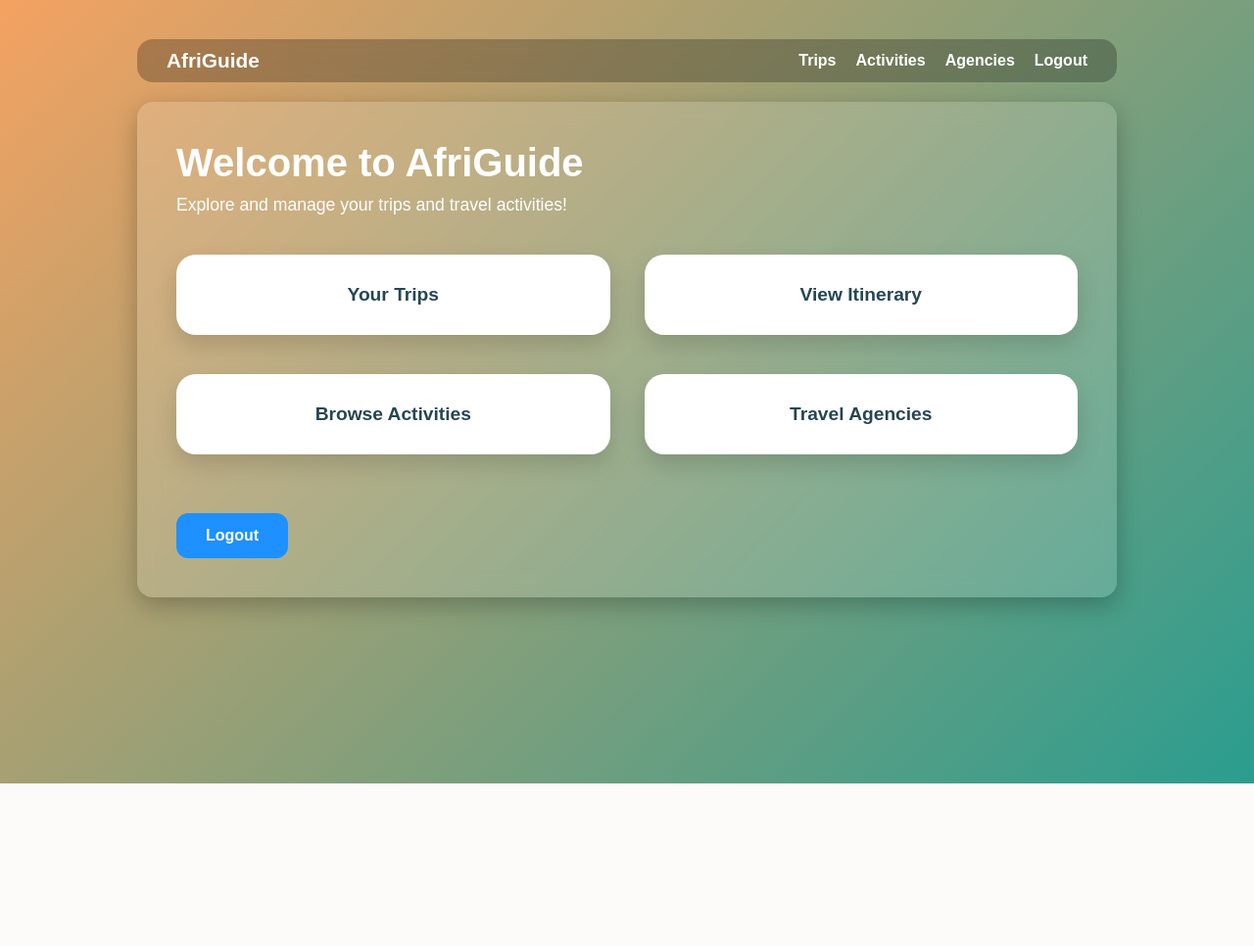
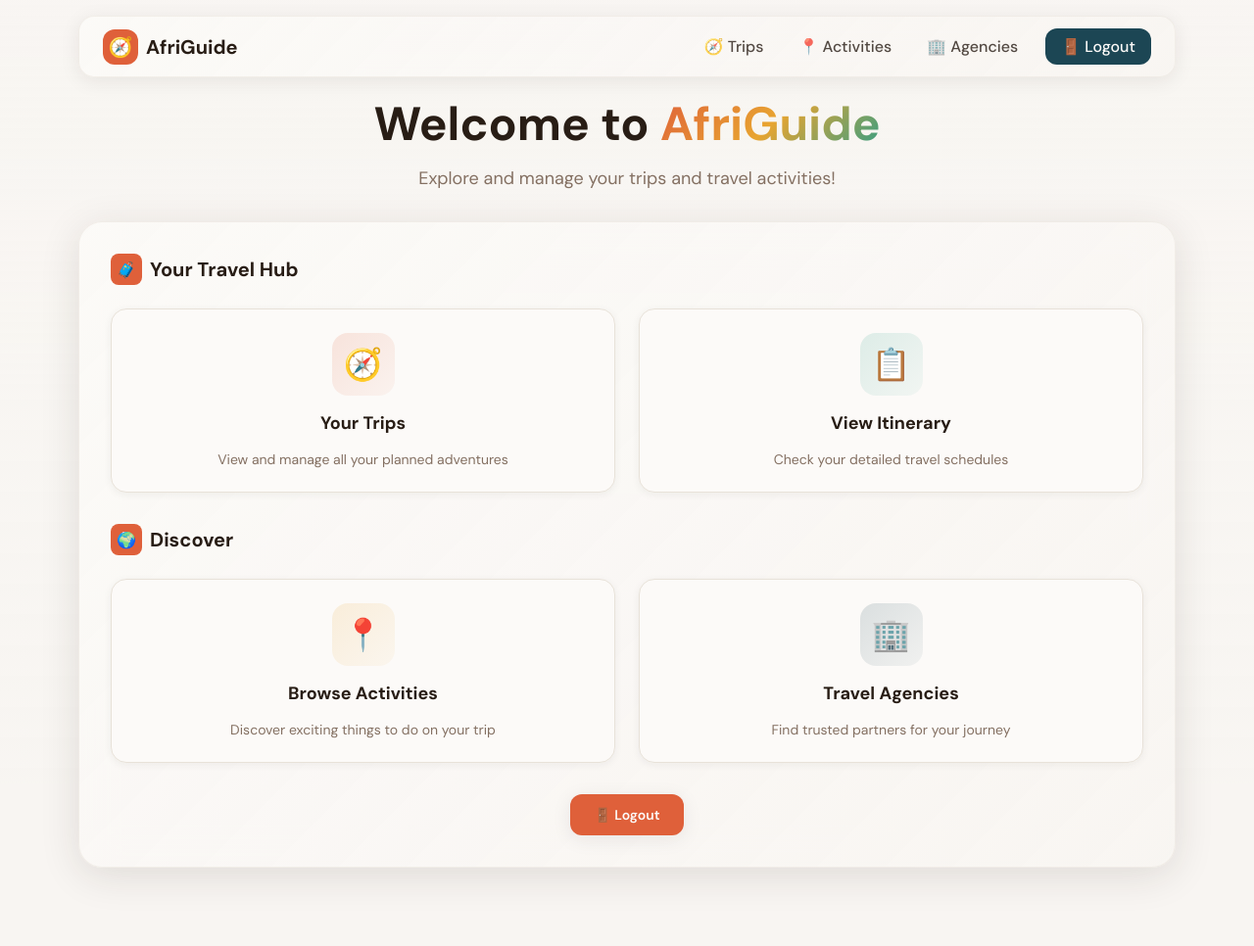
Before and after one commit to A-D-DBS-application/web-application-2025-group-1, a Flask app: template app/templates/home.html in a window 1280 px wide. Shown: the whole page at 98% size. Before the commit the page ends 800 px from the top, so only its background shows below. Run offline with Flask 3, Linux system fonts and the light colour scheme; the template is opened without the code that fills it, so the values that code supplies are empty.

Commit message:
Update home.html

```diff
--- a/app/templates/home.html
+++ b/app/templates/home.html
@@ -1,171 +1,360 @@
 <!DOCTYPE html>
 <html lang="en">
-
 <head>
-    <meta charset="UTF-8">
-    <meta name="viewport" content="width=device-width, initial-scale=1.0">
+  <meta charset="UTF-8" />
+  <meta name="viewport" content="width=device-width, initial-scale=1.0"/>
   <title>AfriGuide | Home</title>
+  <link rel="preconnect" href="https://fonts.googleapis.com">
+  <link rel="preconnect" href="https://fonts.gstatic.com" crossorigin>
+  <link href="https://fonts.googleapis.com/css2?family=DM+Sans:wght@400;500;600;700&display=swap" rel="stylesheet">
   <style>
     * {
+      box-sizing: border-box;
       margin: 0;
       padding: 0;
-            box-sizing: border-box;
-            font-family: "Poppins", sans-serif;
+    }
+
+    :root {
+      --background: hsl(35, 30%, 96%);
+      --foreground: hsl(25, 30%, 12%);
+      --card: hsl(35, 40%, 98%);
+      --card-foreground: hsl(25, 30%, 12%);
+      --primary: hsl(14, 72%, 55%);
+      --primary-foreground: hsl(35, 40%, 98%);
+      --secondary: hsl(195, 50%, 22%);
+      --secondary-foreground: hsl(35, 40%, 98%);
+      --accent: hsl(35, 55%, 90%);
+      --accent-foreground: hsl(25, 30%, 12%);
+      --muted: hsl(35, 20%, 90%);
+      --muted-foreground: hsl(25, 15%, 45%);
+      --teal: hsl(168, 55%, 40%);
+      --teal-foreground: hsl(35, 40%, 98%);
+      --gold: hsl(38, 80%, 55%);
+      --border: hsl(35, 25%, 88%);
+      --radius: 1rem;
+      --shadow-sm: 0 2px 8px hsla(25, 30%, 12%, 0.06);
+      --shadow-md: 0 4px 20px hsla(25, 30%, 12%, 0.08);
+      --shadow-lg: 0 8px 40px hsla(25, 30%, 12%, 0.12);
     }
 
     body {
-            background: linear-gradient(135deg, #f4a261, #2a9d8f);
+      font-family: "DM Sans", system-ui, sans-serif;
+      background: var(--background);
+      color: var(--foreground);
       min-height: 100vh;
-            display: flex;
-            flex-direction: column;
-            align-items: center;
-            color: #fff;
-            padding-top: 40px;
+      -webkit-font-smoothing: antialiased;
+    }
+
+    .bg-overlay {
+      position: fixed;
+      inset: 0;
+      z-index: -1;
+      background: linear-gradient(to bottom,
+        hsla(35, 30%, 96%, 0.8),
+        hsla(35, 30%, 96%, 0.95),
+        var(--background));
     }
 
     nav {
-            background: rgba(0, 0, 0, 0.25);
-            backdrop-filter: blur(8px);
-            padding: 10px 30px;
-            width: 1000px;
-            margin-bottom: 20px;
+      position: sticky;
+      top: 0;
+      z-index: 50;
+      padding: 1rem;
+      max-width: 72rem;
+      margin: 0 auto;
+    }
+
+    .nav-inner {
+      background: linear-gradient(135deg,
+        hsla(35, 40%, 98%, 0.85),
+        hsla(35, 30%, 96%, 0.75));
+      backdrop-filter: blur(20px);
+      -webkit-backdrop-filter: blur(20px);
+      border-radius: 1rem;
+      border: 1px solid hsla(35, 25%, 88%, 0.5);
+      padding: 0.75rem 1.5rem;
+      box-shadow: var(--shadow-md);
       display: flex;
       justify-content: space-between;
       align-items: center;
-            border-radius: 16px;
     }
 
-        nav .logo {
+    .logo {
+      display: flex;
+      align-items: center;
+      gap: 0.5rem;
       font-weight: 700;
-            font-size: 1.3rem;
+      font-size: 1.25rem;
+      color: var(--foreground);
+      text-decoration: none;
+      transition: color 0.2s;
+    }
+
+    .logo:hover { color: var(--primary); }
+
+    .logo-icon {
+      width: 2.25rem;
+      height: 2.25rem;
+      background: var(--primary);
+      color: var(--primary-foreground);
+      border-radius: 0.75rem;
+      display: flex;
+      align-items: center;
+      justify-content: center;
     }
 
     nav ul {
       list-style: none;
       display: flex;
-            gap: 20px;
+      align-items: center;
+      gap: 0.25rem;
     }
 
     nav ul li a {
-            color: #fff;
+      display: flex;
+      align-items: center;
+      gap: 0.5rem;
+      padding: 0.5rem 1rem;
+      border-radius: 0.75rem;
+      color: hsla(25, 30%, 12%, 0.8);
       text-decoration: none;
-            font-weight: 600;
-            transition: 0.3s;
+      font-weight: 500;
+      transition: all 0.2s;
     }
 
     nav ul li a:hover {
-            text-decoration: underline;
+      background: var(--accent);
+      color: var(--foreground);
+    }
+
+    .btn-logout {
+      background: var(--secondary);
+      color: var(--secondary-foreground);
+      margin-left: 0.5rem;
+    }
+
+    .btn-logout:hover {
+      background: hsla(195, 50%, 22%, 0.9);
+    }
+
+    .page-header {
+      text-align: center;
+      margin-bottom: 2rem;
+      padding: 0 1rem;
+    }
+
+    .page-header h1 {
+      font-size: clamp(2rem, 5vw, 3rem);
+      font-weight: 700;
+    }
+
+    .text-gradient {
+      background: linear-gradient(135deg, var(--primary), var(--gold), var(--teal));
+      -webkit-background-clip: text;
+      -webkit-text-fill-color: transparent;
+      background-clip: text;
+    }
+
+    .page-header p {
+      margin-top: 0.75rem;
+      font-size: 1.125rem;
+      color: var(--muted-foreground);
     }
 
     .container {
-            background: rgba(255, 255, 255, 0.15);
-            backdrop-filter: blur(10px);
-            padding: 40px;
-            border-radius: 16px;
-            width: 1000px;
-            box-shadow: 0 8px 25px rgba(0, 0, 0, 0.25);
-            margin-bottom: 40px;
+      max-width: 72rem;
+      margin: 0 auto;
+      padding: 0 1rem 3rem;
     }
 
-        h1 {
-            font-size: 2.5rem;
-            margin-bottom: 10px;
-            color: #fff;
+    .glass-card {
+      background: linear-gradient(135deg,
+        hsla(35, 40%, 98%, 0.85),
+        hsla(35, 30%, 96%, 0.75));
+      backdrop-filter: blur(20px);
+      -webkit-backdrop-filter: blur(20px);
+      border-radius: 1.5rem;
+      border: 1px solid hsla(35, 25%, 88%, 0.5);
+      padding: 2rem;
+      box-shadow: var(--shadow-lg);
+      margin-bottom: 2rem;
     }
 
-        p {
-            color: #fff;
-            margin-bottom: 40px;
-            font-size: 1.1rem;
-        }
-
-        .cards {
-            display: grid;
-            grid-template-columns: repeat(auto-fit, minmax(220px, 1fr));
-            gap: 35px;
-        }
-
-        .card {
-            display: flex;
-            justify-content: center;
-            align-items: center;
-            text-align: center;
-
-            background: #fff;
-            color: #264653;
-            padding: 30px;
-            border-radius: 20px;
-            text-decoration: none;
-            font-weight: 600;
-            font-size: 1.2rem;
-            box-shadow: 0 10px 25px rgba(0, 0, 0, 0.15);
-            transition: 0.25s;
-        }
-
-        .card:hover {
-            transform: translateY(-7px);
-            box-shadow: 0 15px 35px rgba(0, 0, 0, 0.25);
-        }
-
-        .group {
-            margin-bottom: 40px;
-        }
-
-        .logout-bottom {
-            background: #1e90ff;
-            padding: 14px 30px;
-            border-radius: 12px;
-            color: #fff;
-            text-decoration: none;
-            font-weight: 600;
-            transition: 0.2s;
-            display: inline-block;
-            margin-top: 20px;
-        }
-        .logout-bottom:hover { background: #1565c0; }
-
-        /* Flash messages */
     .flash-message {
-            margin-bottom: 20px;
-            padding: 12px 20px;
-            border-radius: 12px;
-            font-weight: 600;
+      padding: 0.75rem 1rem;
+      border-radius: 0.75rem;
+      margin-bottom: 1rem;
+      font-size: 0.875rem;
     }
 
     .flash-success {
-            background-color: #1e90ff;
-            color: #fff;
+      background: hsla(168, 55%, 40%, 0.1);
+      color: var(--teal);
+      border: 1px solid var(--teal);
     }
 
     .flash-error {
-            background-color: #e63946;
-            color: #fff;
+      background: hsla(0, 72%, 55%, 0.1);
+      color: hsl(0, 72%, 45%);
+      border: 1px solid hsl(0, 72%, 55%);
+    }
+
+    .cards-grid {
+      display: grid;
+      grid-template-columns: repeat(auto-fit, minmax(240px, 1fr));
+      gap: 1.5rem;
+    }
+
+    .feature-card {
+      background: var(--card);
+      border: 1px solid var(--border);
+      border-radius: 1rem;
+      padding: 1.5rem;
+      text-decoration: none;
+      color: var(--card-foreground);
+      box-shadow: var(--shadow-sm);
+      transition: all 0.3s;
+      display: flex;
+      flex-direction: column;
+      align-items: center;
+      text-align: center;
+      gap: 1rem;
+    }
+
+    .feature-card:hover {
+      transform: translateY(-6px);
+      box-shadow: var(--shadow-lg);
+      border-color: var(--primary);
+    }
+
+    .feature-card-icon {
+      width: 4rem;
+      height: 4rem;
+      border-radius: 1rem;
+      display: flex;
+      align-items: center;
+      justify-content: center;
+      font-size: 2rem;
+    }
+
+    .feature-card-icon.primary {
+      background: linear-gradient(135deg, hsla(14, 72%, 55%, 0.15), hsla(14, 72%, 55%, 0.05));
+    }
+
+    .feature-card-icon.teal {
+      background: linear-gradient(135deg, hsla(168, 55%, 40%, 0.15), hsla(168, 55%, 40%, 0.05));
+    }
+
+    .feature-card-icon.gold {
+      background: linear-gradient(135deg, hsla(38, 80%, 55%, 0.15), hsla(38, 80%, 55%, 0.05));
+    }
+
+    .feature-card-icon.secondary {
+      background: linear-gradient(135deg, hsla(195, 50%, 22%, 0.15), hsla(195, 50%, 22%, 0.05));
+    }
+
+    .feature-card h3 {
+      font-size: 1.125rem;
+      font-weight: 700;
+    }
+
+    .feature-card p {
+      font-size: 0.875rem;
+      color: var(--muted-foreground);
+    }
+
+    .section-title {
+      font-size: 1.25rem;
+      font-weight: 700;
+      margin-bottom: 1.5rem;
+      display: flex;
+      align-items: center;
+      gap: 0.5rem;
+    }
+
+    .section-title-icon {
+      width: 2rem;
+      height: 2rem;
+      background: var(--primary);
+      color: var(--primary-foreground);
+      border-radius: 0.5rem;
+      display: flex;
+      align-items: center;
+      justify-content: center;
+      font-size: 1rem;
+    }
+
+    .btn {
+      display: inline-flex;
+      align-items: center;
+      justify-content: center;
+      gap: 0.5rem;
+      padding: 0.75rem 1.5rem;
+      border-radius: 0.75rem;
+      font-weight: 600;
+      font-size: 0.875rem;
+      border: none;
+      cursor: pointer;
+      transition: all 0.2s;
+      text-decoration: none;
+    }
+
+    .btn:active { transform: scale(0.98); }
+
+    .btn-primary {
+      background: var(--primary);
+      color: var(--primary-foreground);
+      box-shadow: var(--shadow-md);
+    }
+
+    .btn-primary:hover {
+      background: hsla(14, 72%, 50%, 1);
+      transform: translateY(-2px);
+      box-shadow: var(--shadow-lg);
+    }
+
+    .logout-section {
+      text-align: center;
+      margin-top: 2rem;
+    }
+
+    @media (max-width: 768px) {
+      nav ul { display: none; }
+      .cards-grid { grid-template-columns: 1fr; }
     }
   </style>
 </head>
-
 <body>
+  <div class="bg-overlay"></div>
 
   <nav>
-        <div class="logo">AfriGuide</div>
+    <div class="nav-inner">
+      <a href="{{ url_for('main.home') }}" class="logo">
+        <div class="logo-icon">🧭</div>
+        <span>AfriGuide</span>
+      </a>
       <ul>
         {% if user.role != 'AGENCY' %}
-            <li><a href="{{ url_for('main.trips') }}">Trips</a></li>
+        <li><a href="{{ url_for('main.trips') }}">🧭 Trips</a></li>
         {% endif %}
-            <li><a href="{{ url_for('main.activities') }}">Activities</a></li>
+        <li><a href="{{ url_for('main.activities') }}">📍 Activities</a></li>
         {% if user.role != 'AGENCY' %}
-            <li><a href="{{ url_for('main.agencies') }}">Agencies</a></li>
+        <li><a href="{{ url_for('main.agencies') }}">🏢 Agencies</a></li>
         {% endif %}
-            <li><a href="{{ url_for('main.logout') }}" class="logout">Logout</a></li>
+        <li><a href="{{ url_for('main.logout') }}" class="btn-logout">🚪 Logout</a></li>
       </ul>
+    </div>
   </nav>
 
+  <div class="page-header">
+    <h1>Welcome to <span class="text-gradient">AfriGuide</span></h1>
+    <p>Explore and manage your trips and travel activities!</p>
+  </div>
+
   <div class="container">
-
-        <!-- FLASH MESSAGES TOEGEVOEGD -->
+    <div class="glass-card">
       {% with messages = get_flashed_messages(with_categories=true) %}
         {% if messages %}
-                <div>
           {% for category, message in messages %}
             {% if message.startswith('Logged in successfully') or message.startswith('Registration success') %}
               <p class="flash-message {% if category == 'error' %}flash-error{% else %}flash-success{% endif %}">
@@ -173,35 +362,49 @@
               </p>
             {% endif %}
           {% endfor %}
-                </div>
         {% endif %}
       {% endwith %}
 
-        <h1>Welcome to AfriGuide</h1>
-        <p>Explore and manage your trips and travel activities!</p>
-
-        <!-- Group 1 - Only visible for travellers -->
       {% if user.role != 'AGENCY' %}
-        <div class="group">
-            <div class="cards">
-                <a href="{{ url_for('main.trips') }}" class="card">Your Trips</a>
-                <a href="{{ url_for('main.itinerary_select') }}" class="card">View Itinerary</a>
-            </div>
+      <h2 class="section-title">
+        <span class="section-title-icon">🧳</span>
+        Your Travel Hub
+      </h2>
+      <div class="cards-grid">
+        <a href="{{ url_for('main.trips') }}" class="feature-card">
+          <div class="feature-card-icon primary">🧭</div>
+          <h3>Your Trips</h3>
+          <p>View and manage all your planned adventures</p>
+        </a>
+        <a href="{{ url_for('main.itinerary_select') }}" class="feature-card">
+          <div class="feature-card-icon teal">📋</div>
+          <h3>View Itinerary</h3>
+          <p>Check your detailed travel schedules</p>
+        </a>
       </div>
       {% endif %}
 
-        <!-- Group 2 -->
-        <div class="group">
-            <div class="cards">
-                <a href="{{ url_for('main.activities') }}" class="card">Browse Activities</a>
-                <a href="{{ url_for('main.agencies') }}" class="card">Travel Agencies</a>
+      <h2 class="section-title" style="margin-top: 2rem;">
+        <span class="section-title-icon">🌍</span>
+        Discover
+      </h2>
+      <div class="cards-grid">
+        <a href="{{ url_for('main.activities') }}" class="feature-card">
+          <div class="feature-card-icon gold">📍</div>
+          <h3>Browse Activities</h3>
+          <p>Discover exciting things to do on your trip</p>
+        </a>
+        <a href="{{ url_for('main.agencies') }}" class="feature-card">
+          <div class="feature-card-icon secondary">🏢</div>
+          <h3>Travel Agencies</h3>
+          <p>Find trusted partners for your journey</p>
+        </a>
+      </div>
+
+      <div class="logout-section">
+        <a href="{{ url_for('main.logout') }}" class="btn btn-primary">🚪 Logout</a>
       </div>
     </div>
-
-        <a href="{{ url_for('main.logout') }}" class="logout-bottom">Logout</a>
-
   </div>
-
 </body>
-
 </html>
```
Lines whose indentation alone changed are shown as unchanged.
